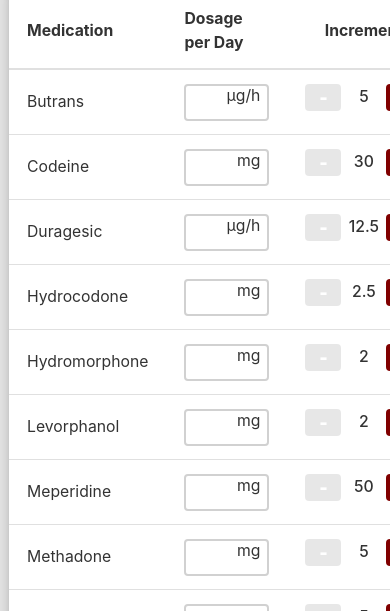
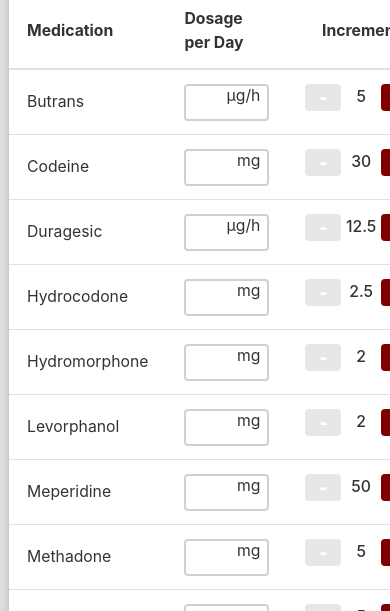
Before and after one commit to cooperability/NextTS-Portfolio, a Next.js app: page /opioid-converter in a window 390 px wide. Shown: the part 233-844 px from the top of the page. Built offline with nearby package versions, Linux system fonts and the light colour scheme.

Commit message:
Update OpioidConverter.module.css

```diff
--- a/components/opioid-converter/OpioidConverter.module.css
+++ b/components/opioid-converter/OpioidConverter.module.css
@@ -173,7 +173,7 @@
   right: 4rem;
   @media (max-width: 768px) {
     margin-left: 0;
-    gap: 0.25rem;
+    gap: 0.1rem;
   }
 }
 
```
